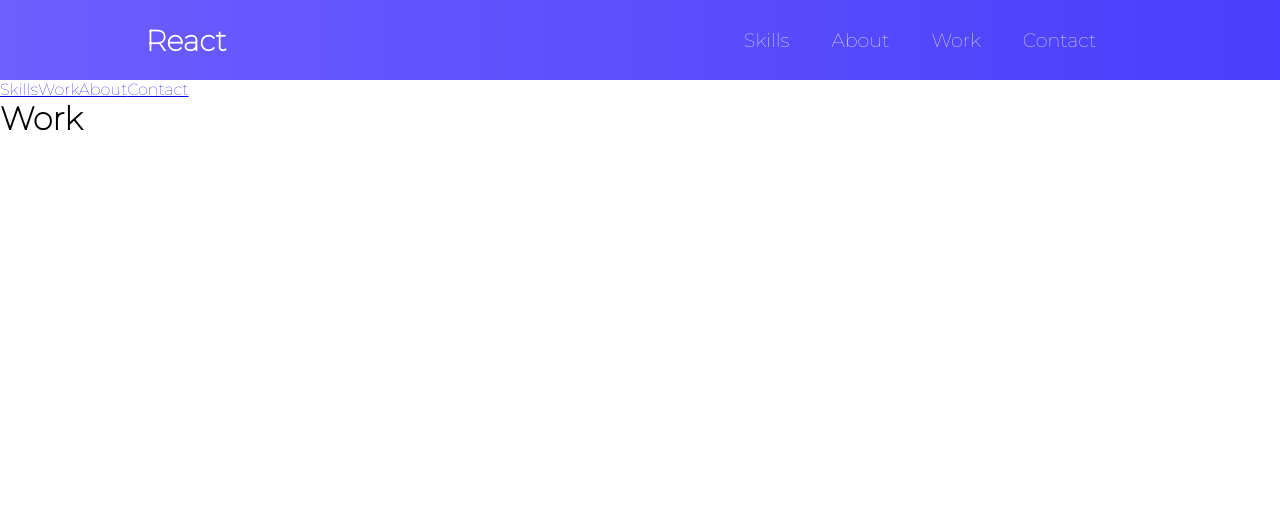
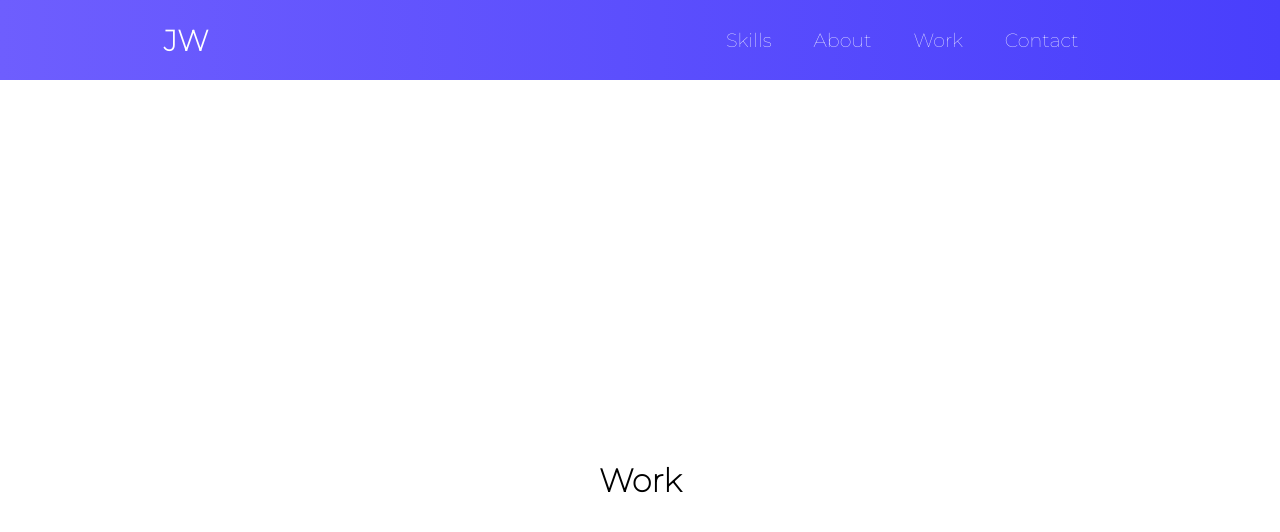
Before and after one commit to mireu-san/the-lighthouse, a React (Create React App) app: page /work in a window 1280 px wide. Shown: the top 532 px of the page. Built offline with nearby package versions, Linux system fonts and the light colour scheme.

Commit message:
minor fixes - typo

```diff
--- a/src/App.js
+++ b/src/App.js
@@ -15,10 +15,10 @@ function App() {
       <div className="App">
         <Navbar />
         <div>
-          <Link to="/skills">Skills</Link>
-          <Link to="/work">Work</Link>
-          <Link to="/about">About</Link>
-          <Link to="/contact">Contact</Link>
+          <Link to="/skills"></Link>
+          <Link to="/work"></Link>
+          <Link to="/about"></Link>
+          <Link to="/contact"></Link>
         </div>
         <Routes>
           <Route path="skills" element={<Skills />} />
--- a/src/components/Navbar/Navbar.js
+++ b/src/components/Navbar/Navbar.js
@@ -13,7 +13,7 @@ class Navbar extends Component {
     render() {
         return(
             <nav className='NavbarItems'>
-                <h1 className='navbar__logo' href="#">React</h1>
+                <h1 className='navbar__logo' href="#">JW</h1>
                 <div className='menu__icon' onClick={this.handleClick}>
                     {/* for the hamburger (bar) menu animation */}
                     <i className={this.state.clicked ? 'fas fa-times' : 'fas fa-bars'}></i>
--- a/src/pages/Work.js
+++ b/src/pages/Work.js
@@ -2,7 +2,14 @@ import React from 'react'
 
 function Work() {
     return (
-        <div>
+        <div
+            style={{
+                display: 'flex',
+                justifyContent: 'center',
+                alignItems: 'center',
+                height: '100vh'
+            }}
+        >
             <h1>Work</h1>
         </div>
     )
```
